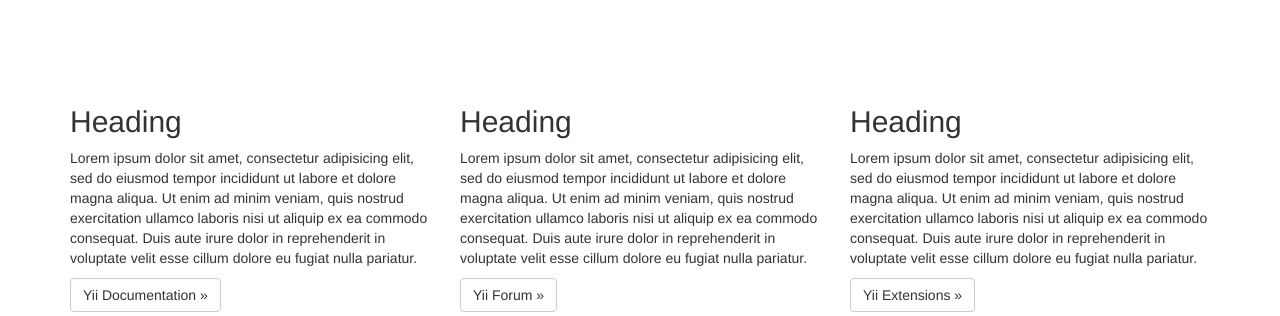
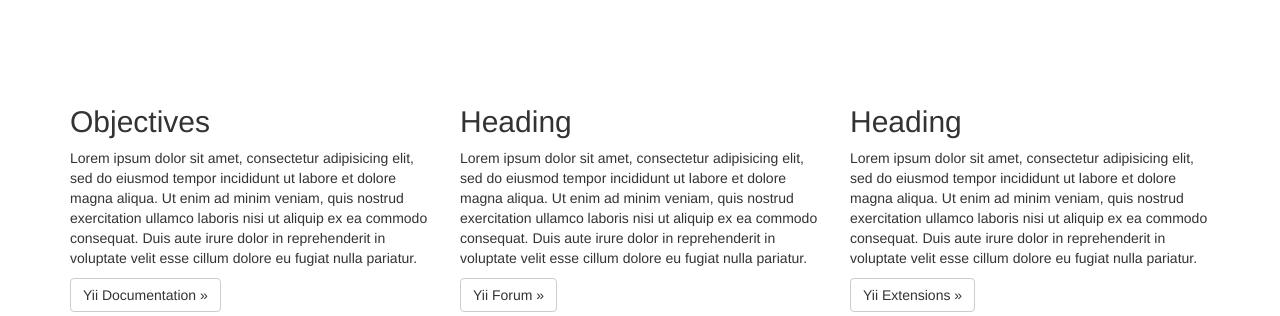
Before and after one commit to earlg24/apc_sysadd_mi151_06, a Yii app: template Application/basic/views/site/index.php in a window 1280 px wide. Shown: the part 338-654 px from the top of the page. Run offline with PHP 8.4 and a stand-in for Yii, Linux system fonts and the light colour scheme; the template is opened without the code that fills it, so the values that code supplies are empty; some libraries are stand-ins or nearby versions.

Commit message:
created @Application/basic/views/site/index.php added objectives

```diff
--- a/Application/basic/views/site/index.php
+++ b/Application/basic/views/site/index.php
@@ -18,7 +18,7 @@ $this->title = 'My Yii Application';
 
         <div class="row">
             <div class="col-lg-4">
-                <h2>Heading</h2>
+                <h2>Objectives</h2>
 
                 <p>Lorem ipsum dolor sit amet, consectetur adipisicing elit, sed do eiusmod tempor incididunt ut labore et
                     dolore magna aliqua. Ut enim ad minim veniam, quis nostrud exercitation ullamco laboris nisi ut aliquip
```
